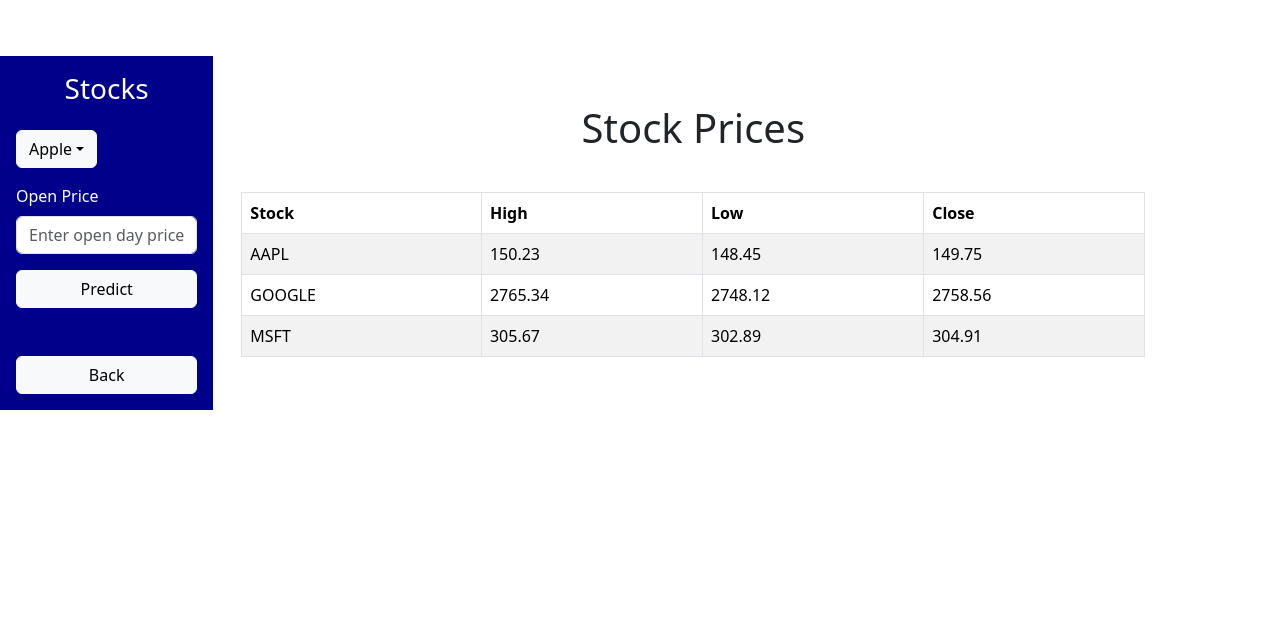
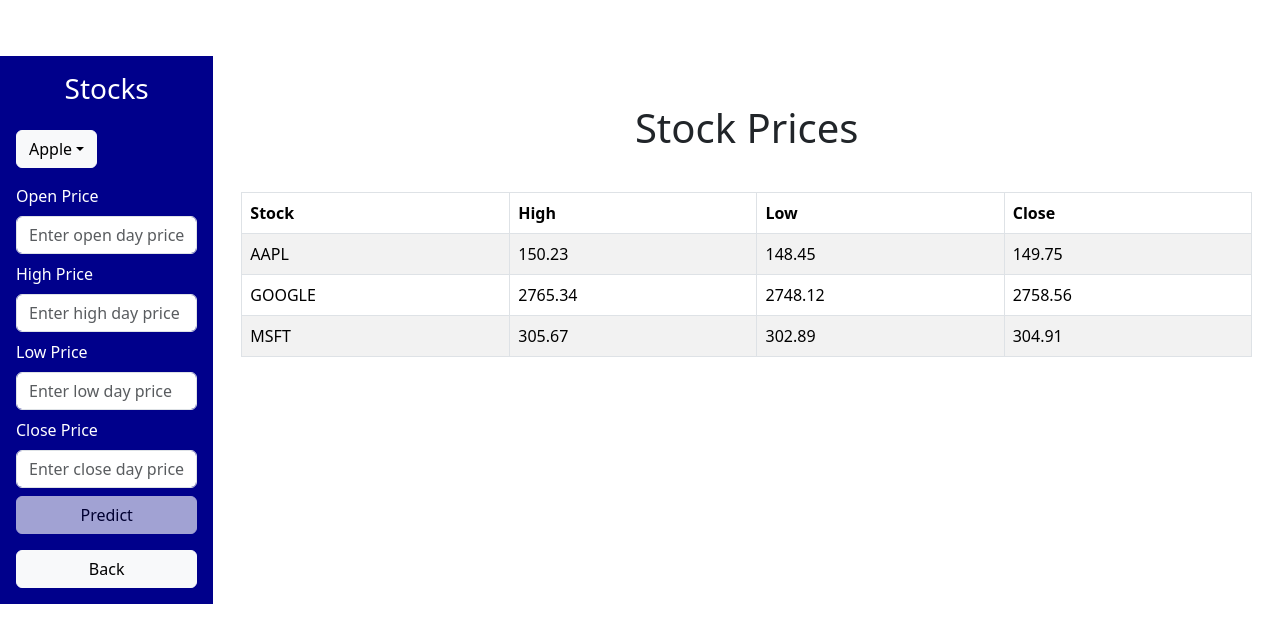
Before and after one commit to cepdnaclk/e18-6sp-Price-Prediction-in-Stock-Market, a React (Create React App) app in the folder frontend/: page /all in a window 1280 px wide. Shown: the top 642 px of the page. Built offline with nearby package versions, Linux system fonts and the light colour scheme.

Commit message:
Frontend Updated

```diff
--- a/frontend/src/views/All Stock.js
+++ b/frontend/src/views/All Stock.js
@@ -2,6 +2,7 @@
 import { Table, Row, Col, Container } from "react-bootstrap";
 import { Form, Button, Dropdown } from "react-bootstrap";
 import { useNavigate } from "react-router-dom";
+import axios from "axios";
 
 const StockPricesPage = () => {
   const navigate = useNavigate();
@@ -20,29 +21,58 @@
   const [highPrice, setHighPrice] = useState("");
   const [lowPrice, setLowPrice] = useState("");
   const [closePrice, setClosePrice] = useState("");
+  const [isPredictButtonDisabled, setIsPredictButtonDisabled] = useState(true);
 
   const handleOpenPriceChange = (e) => {
     setOpenPrice(e.target.value);
+    checkInputValues();
   };
-  const handleStockChange = (selectedOption) => {
-    setSelectedStock(selectedOption);
+
+  const handleHighPriceChange = (e) => {
+    setHighPrice(e.target.value);
+    checkInputValues();
+  };
+
+  const handleLowPriceChange = (e) => {
+    setLowPrice(e.target.value);
+    checkInputValues();
+  };
+
+  const handleClosePriceChange = (e) => {
+    setClosePrice(e.target.value);
+    checkInputValues();
+  };
+
+  const checkInputValues = () => {
+    // Enable the "Predict" button only if all four input fields have values
+    if (openPrice && highPrice && lowPrice && closePrice) {
+      setIsPredictButtonDisabled(false);
+    } else {
+      setIsPredictButtonDisabled(true);
+    }
   };
 
   const handlePredict = () => {
-    // Perform prediction logic here
-    // Replace this with your own prediction implementation
-    // Example: multiplying the open price by a fixed factor
-    const prediction = parseFloat(openPrice) * 1.2; // Just a sample prediction
-    const high = parseFloat(openPrice) + 2; // Just a sample prediction
-    setHighPrice(high.toFixed(2));
+    // Prepare the data to send in the POST request
+    const requestData = {
+      openPrice: parseFloat(openPrice),
+      highPrice: parseFloat(highPrice),
+      lowPrice: parseFloat(lowPrice),
+      closePrice: parseFloat(closePrice),
+    };
 
-    const low = parseFloat(openPrice) - 2; // Just a sample prediction
-    setLowPrice(low.toFixed(2));
+    // Make a POST request to your server using Axios
+    axios
+      .post("/api/predict", requestData)
+      .then((response) => {
+        // Set the predicted price based on the server's response
+        setPredictedPrice(response.data.predictedPrice.toFixed(2));
+      })
+      .catch((error) => {
+        console.error("Error:", error);
+      });
+  };
 
-    const close = parseFloat(openPrice) * 1.2; // Just a sample prediction
-    setClosePrice(close.toFixed(2));
-    setPredictedPrice(prediction.toFixed(2));
-  };
   useEffect(() => {
     // Simulating fetching stock prices
     const dummyStockPrices = [
@@ -61,14 +91,6 @@
   return (
     <Container fluid>
       <Row>
-        {/* <Col md={2} className="bg-dark-blue text-white p-3">
-          <h3>Stocks</h3>
-          <Nav defaultActiveKey="/home" className="flex-column">
-          <Nav.Link href="/home">AAPL</Nav.Link>
-          <Nav.Link href="/home">GOOGL</Nav.Link>
-          <Nav.Link href="/home">MSFT</Nav.Link>
-        </Nav>
-        </Col> */}
         <Col md={2} className="bg-dark-blue text-white p-3">
           <h3 className="text-center mb-4">Stocks</h3>
           <Dropdown className="mb-3">
@@ -80,14 +102,14 @@
                 <Dropdown.Item
                   key={stock.value}
                   active={selectedStock.value === stock.value}
-                  onClick={() => handleStockChange(stock)}
+                  onClick={() => setSelectedStock(stock)}
                 >
                   {stock.label}
                 </Dropdown.Item>
               ))}
             </Dropdown.Menu>
           </Dropdown>
-          <Form.Group className="mb-3">
+          <Form.Group className="mb-2">
             <Form.Label>Open Price</Form.Label>
             <Form.Control
               type="text"
@@ -96,28 +118,56 @@
               onChange={handleOpenPriceChange}
             />
           </Form.Group>
-          <Button variant="light" onClick={handlePredict} className="w-100">
+          <Form.Group className="mb-2">
+            <Form.Label>High Price</Form.Label>
+            <Form.Control
+              type="text"
+              placeholder="Enter high day price"
+              value={highPrice}
+              onChange={handleHighPriceChange}
+            />
+          </Form.Group>
+          <Form.Group className="mb-2">
+            <Form.Label>Low Price</Form.Label>
+            <Form.Control
+              type="text"
+              placeholder="Enter low day price"
+              value={lowPrice}
+              onChange={handleLowPriceChange}
+            />
+          </Form.Group>
+          <Form.Group className="mb-2">
+            <Form.Label>Close Price</Form.Label>
+            <Form.Control
+              type="text"
+              placeholder="Enter close day price"
+              value={closePrice}
+              onChange={handleClosePriceChange}
+            />
+          </Form.Group>
+          <Button
+            variant="light"
+            onClick={handlePredict}
+            className="w-100"
+            disabled={isPredictButtonDisabled}
+          >
             Predict
           </Button>
           {predictedPrice && (
-            <Form.Group className="mt-4">
-              <Form.Label>High</Form.Label>
-              <Form.Control type="text" readOnly value={highPrice} />
-              <Form.Label>Low</Form.Label>
-              <Form.Control type="text" readOnly value={lowPrice} />
-              <Form.Label>Close Price</Form.Label>
-              <Form.Control type="text" readOnly value={closePrice} />
+            <Form.Group className="mt-3">
+              <Form.Label>Predicted Next Day Price</Form.Label>
+              <Form.Control type="text" readOnly value={predictedPrice} />
             </Form.Group>
           )}
           <Button
             variant="light"
             onClick={handleNavigate}
-            className="w-100 mt-5"
+            className="w-100 mt-3"
           >
             Back
           </Button>
         </Col>
-        <Col md={9}>
+        <Col md={10}>
           <div className="p-3">
             <h1 className="text-center">Stock Prices</h1>
             {stockPrices.length > 0 ? (
--- a/frontend/src/views/Line Chart.js
+++ b/frontend/src/views/Line Chart.js
@@ -3,6 +3,7 @@
 import "bootstrap/dist/css/bootstrap.min.css";
 import { useNavigate } from "react-router-dom";
 import { Container, Row, Col, Form, Button, Dropdown } from "react-bootstrap";
+import axios from "axios";
 
 var CanvasJSChart = CanvasJSReact.CanvasJSChart;
 
@@ -18,29 +19,60 @@
 
   const [selectedStock, setSelectedStock] = useState(stocks[0]);
   const [openPrice, setOpenPrice] = useState("");
-  const [predictedPrice, setPredictedPrice] = useState("");
   const [highPrice, setHighPrice] = useState("");
   const [lowPrice, setLowPrice] = useState("");
   const [closePrice, setClosePrice] = useState("");
+  const [predictedPrice, setPredictedPrice] = useState("");
+  const [isPredictButtonDisabled, setIsPredictButtonDisabled] = useState(true);
 
   const handleOpenPriceChange = (e) => {
     setOpenPrice(e.target.value);
+    checkInputValues();
+  };
+
+  const handleHighPriceChange = (e) => {
+    setHighPrice(e.target.value);
+    checkInputValues();
+  };
+
+  const handleLowPriceChange = (e) => {
+    setLowPrice(e.target.value);
+    checkInputValues();
+  };
+
+  const handleClosePriceChange = (e) => {
+    setClosePrice(e.target.value);
+    checkInputValues();
+  };
+
+  const checkInputValues = () => {
+    // Enable the "Predict" button only if all four input fields have values
+    if (openPrice && highPrice && lowPrice && closePrice) {
+      setIsPredictButtonDisabled(false);
+    } else {
+      setIsPredictButtonDisabled(true);
+    }
   };
 
   const handlePredict = () => {
-    // Perform prediction logic here
-    // Replace this with your own prediction implementation
-    // Example: multiplying the open price by a fixed factor
-    const prediction = parseFloat(openPrice) * 1.2; // Just a sample prediction
-    const high = parseFloat(openPrice) + 2; // Just a sample prediction
-    setHighPrice(high.toFixed(2));
+    // Prepare the data to send in the POST request
+    const requestData = {
+      openPrice: parseFloat(openPrice),
+      highPrice: parseFloat(highPrice),
+      lowPrice: parseFloat(lowPrice),
+      closePrice: parseFloat(closePrice),
+    };
 
-    const low = parseFloat(openPrice) - 2; // Just a sample prediction
-    setLowPrice(low.toFixed(2));
-
-    const close = parseFloat(openPrice) * 1.2; // Just a sample prediction
-    setClosePrice(close.toFixed(2));
-    setPredictedPrice(prediction.toFixed(2));
+    // Make a POST request to your server using Axios
+    axios
+      .post("/api/predict", requestData)
+      .then((response) => {
+        // Set the predicted price based on the server's response
+        setPredictedPrice(response.data.predictedPrice.toFixed(2));
+      })
+      .catch((error) => {
+        console.error("Error:", error);
+      });
   };
 
   const fetchDataPoints = (stock) => {
@@ -135,7 +167,7 @@
       <Row>
         <Col md={2} className="bg-dark-blue text-white p-3">
           <h3 className="text-center mb-4">Stocks</h3>
-          <Dropdown className="mb-3">
+          <Dropdown className="mb-2">
             <Dropdown.Toggle variant="light" id="dropdown-basic">
               {selectedStock.label}
             </Dropdown.Toggle>
@@ -151,7 +183,7 @@
               ))}
             </Dropdown.Menu>
           </Dropdown>
-          <Form.Group className="mb-3">
+          <Form.Group className="mb-2">
             <Form.Label>Open Price</Form.Label>
             <Form.Control
               type="text"
@@ -160,23 +192,51 @@
               onChange={handleOpenPriceChange}
             />
           </Form.Group>
-          <Button variant="light" onClick={handlePredict} className="w-100">
+          <Form.Group className="mb-2">
+            <Form.Label>High Price</Form.Label>
+            <Form.Control
+              type="text"
+              placeholder="Enter high day price"
+              value={highPrice}
+              onChange={handleHighPriceChange}
+            />
+          </Form.Group>
+          <Form.Group className="mb-2">
+            <Form.Label>Low Price</Form.Label>
+            <Form.Control
+              type="text"
+              placeholder="Enter low day price"
+              value={lowPrice}
+              onChange={handleLowPriceChange}
+            />
+          </Form.Group>
+          <Form.Group className="mb-2">
+            <Form.Label>Close Price</Form.Label>
+            <Form.Control
+              type="text"
+              placeholder="Enter close day price"
+              value={closePrice}
+              onChange={handleClosePriceChange}
+            />
+          </Form.Group>
+          <Button
+            variant="light"
+            onClick={handlePredict}
+            className="w-100"
+            disabled={isPredictButtonDisabled}
+          >
             Predict
           </Button>
           {predictedPrice && (
-            <Form.Group className="mt-4">
-              <Form.Label>High</Form.Label>
-              <Form.Control type="text" readOnly value={highPrice} />
-              <Form.Label>Low</Form.Label>
-              <Form.Control type="text" readOnly value={lowPrice} />
-              <Form.Label>Close Price</Form.Label>
-              <Form.Control type="text" readOnly value={closePrice} />
+            <Form.Group className="mt-3">
+              <Form.Label>Predicted Next Day Price</Form.Label>
+              <Form.Control type="text" readOnly value={predictedPrice} />
             </Form.Group>
           )}
           <Button
             variant="light"
             onClick={handleNavigate}
-            className="w-100 mt-5"
+            className="w-100 mt-3"
           >
             View All Stocks
           </Button>
```
